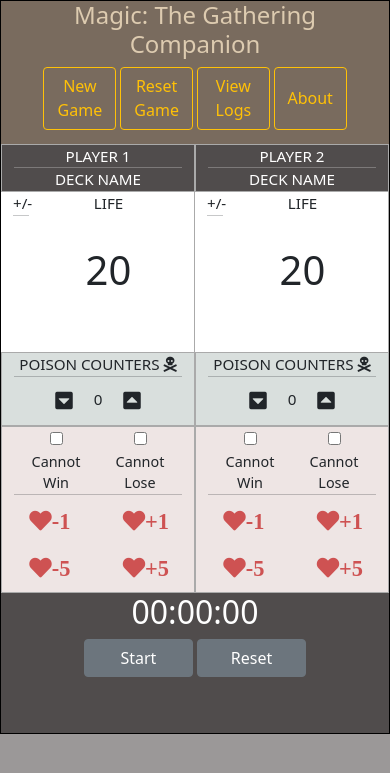
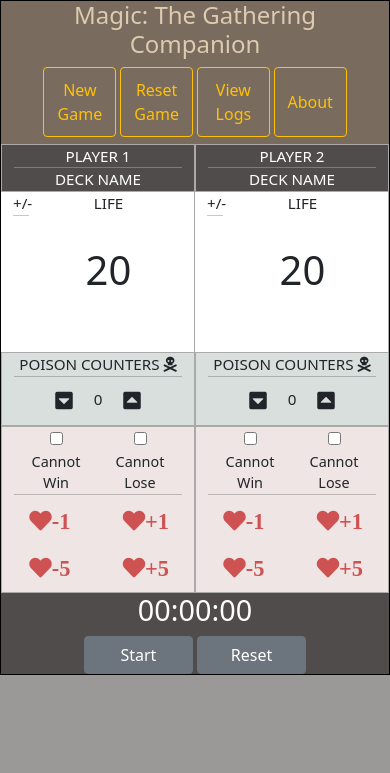
Before and after one commit to Janty-Y/mtg-companion, a PHP site: page / in a window 390 px wide. Shown: the top 773 px of the page. Run offline with PHP 8.4, Linux system fonts and the light colour scheme; some libraries are stand-ins or nearby versions.

Commit message:
mobile adjustments

```diff
--- a/style.css
+++ b/style.css
@@ -126,6 +126,7 @@
 }
 
 .save-button {
+  padding-top: 0;
   margin-bottom: 20px;
 }
 
@@ -171,11 +172,11 @@
     font-size: 1.4rem;
   }
   .game-time {
-    font-size: 2rem;
+    font-size: 1.8rem;
   }
   .top-button-row button {
     width: 20%;
-    height: 50%;
+    height: 55%;
   }
   .bottom button {
     width: 30%;
@@ -184,4 +185,8 @@
     font-size: 0.9rem;
     margin: 2px 0;
   }
+  .results {
+    font-size: 1.5rem;
+    height: auto;
+  }
 }
```
